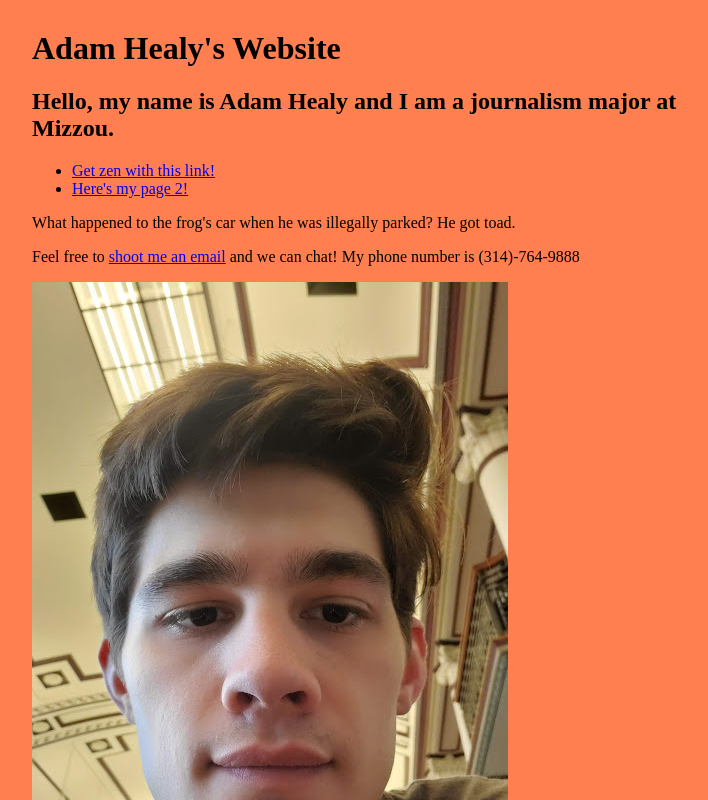
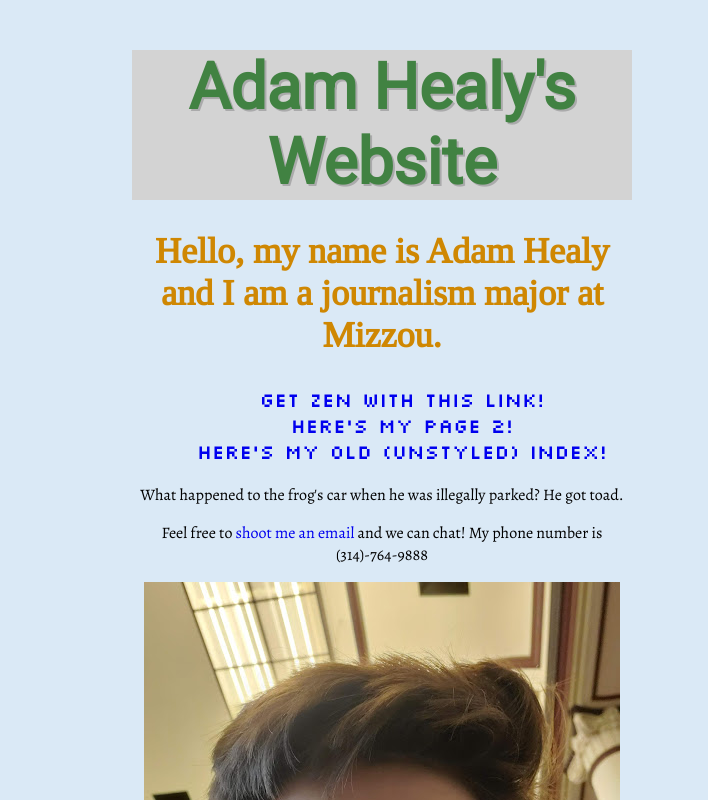
Before and after one commit to J4502-FS22/healy-site, a plain HTML site: page index.html in a window 1280 px wide. Shown: the top 800 px of the page, without its empty margins (258-966 px from the left). Drawn offline with nearby package versions, Linux system fonts and the light colour scheme.

Commit message:
Added fonts

```diff
--- a/index.html
+++ b/index.html
@@ -3,14 +3,54 @@
   <head>
     <meta charset="utf-8">
     <title>Adam Healy's site</title>
+
+    <!-- Links to stylesheet, fonts /-->
+
     <link rel="stylesheet" href="style.css">
+    <link rel="preconnect" href="https://fonts.googleapis.com">
+    <link rel="preconnect" href="https://fonts.gstatic.com" crossorigin>
+    <link href="https://fonts.googleapis.com/css2?family=Roboto&display=swap" rel="stylesheet">
+    <link rel="preconnect" href="https://fonts.googleapis.com">
+    <link rel="preconnect" href="https://fonts.gstatic.com" crossorigin>
+    <link href="https://fonts.googleapis.com/css2?family=Tinos&display=swap" rel="stylesheet">
+
+    <link rel="preconnect" href="https://fonts.googleapis.com">
+    <link rel="preconnect" href="https://fonts.gstatic.com" crossorigin>
+    <link href="https://fonts.googleapis.com/css2?family=Silkscreen&display=swap" rel="stylesheet">
+
+    <link rel="preconnect" href="https://fonts.googleapis.com">
+    <link rel="preconnect" href="https://fonts.gstatic.com" crossorigin>
+    <link href="https://fonts.googleapis.com/css2?family=Alegreya&display=swap" rel="stylesheet">
+    <!-- End of links /-->
+
+<style>
+   h1{
+    font-family: 'Roboto', sans-serif;
+    font-size: 64px;
+    }
+   h2{
+    font-family: 'Tinos', serif;
+    font-size: 36px;
+   }
+   ul{
+     font-family: 'Silkscreen', cursive;
+     font-size: 20px;
+   }
+   p{
+     font-family: 'Alegreya', serif;
+     font-size: 16px;
+   }
+
+
+</style>
+
   </head>
+
+    <!-- End of header /-->
 
   <body>
 
-
-
-    <h1> Adam Healy's Website</h1>
+    <h1 class="greeting"> Adam Healy's Website</h1>
 
     <h2>Hello, my name is Adam Healy and I am a journalism major at Mizzou. </h2>
 
@@ -18,6 +58,7 @@
       <ul>
         <li> <a href="https://thezen.zone/">Get zen with this link!</a> </li>
         <li> <a href="page2.html"> Here's my page 2!</a> </li>
+        <li> <a href="oldindex.html"> Here's my old (unstyled) index!</a> </li>
       </ul>
     </nav>
 
--- a/style.css
+++ b/style.css
@@ -1,6 +1,31 @@
 body {
-  width: 700px;
-  margin: 30px auto;
-  background: coral;
-  color: : lime;
+  width: 500px;
+  margin: 50px auto;
+  background: #dae9f6;
+  text-align: center;
 }
+
+h1 {
+  color: #418242;
+  text-shadow: 2px 2px #aaaaab;
+}
+
+.greeting{
+  background-color: lightgrey;
+     margin: auto;
+  }
+
+h2{
+  color: #cf8702
+}
+
+p{
+  color: #cf8799
+  font-family: 'Silkscreen', cursive;
+}
+
+ul {
+    list-style: none;
+}
+
+a:link { text-decoration: none; }
```
Also changed, not shown: oldindex.html (added, +46 -0 lines), page2.html (+3 -1 lines), 2 other files.
